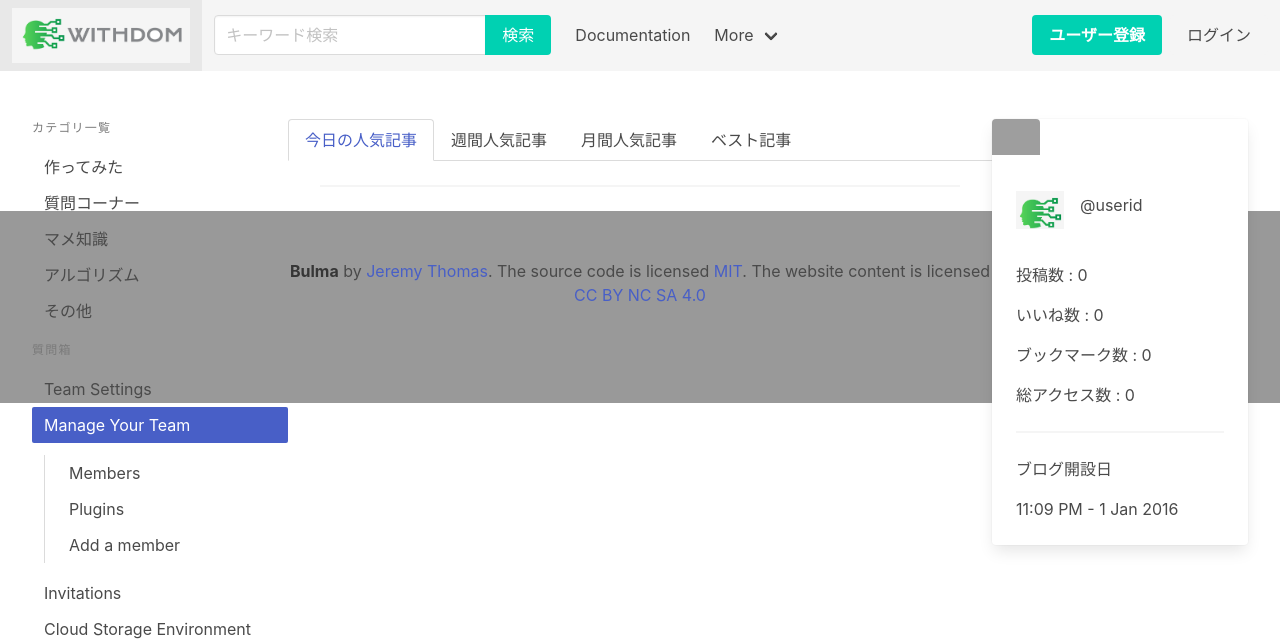
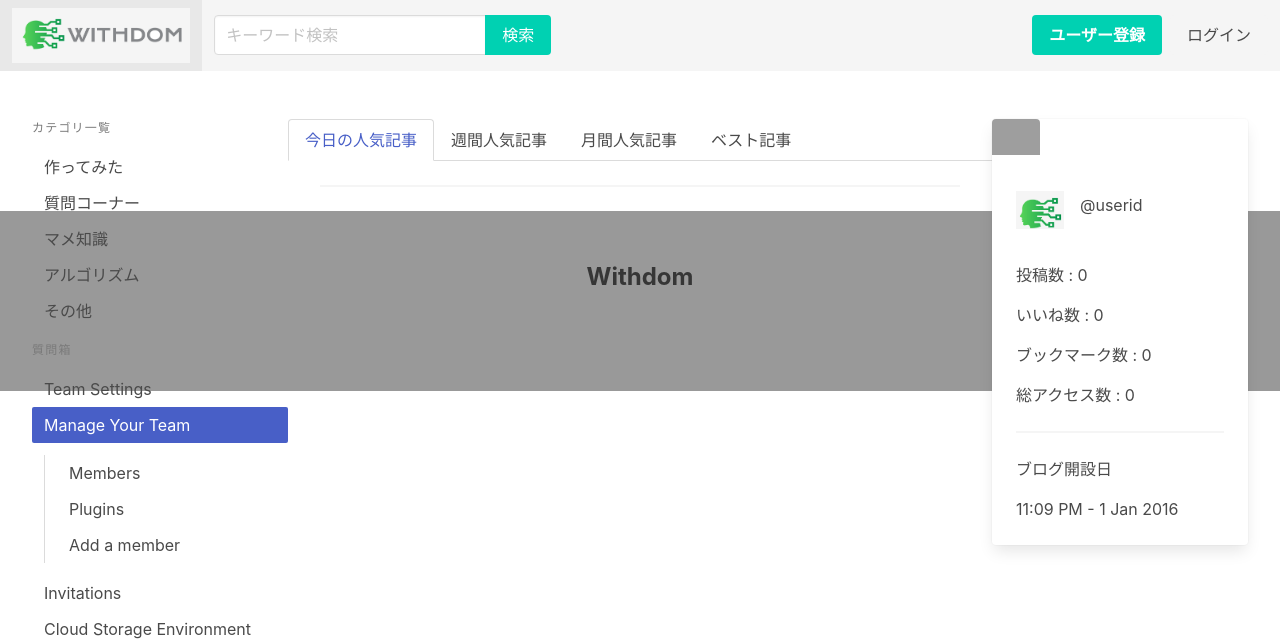
Before and after one commit to kisikisikisi/Withdom, a Django app: template app/posts/templates/posts/index.html in a window 1280 px wide. Shown: the top 640 px of the page. Run offline with Django 3.2, Linux system fonts and the light colour scheme; the template is opened without the code that fills it, so the values that code supplies are empty; some libraries are stand-ins or nearby versions; grey boxes are pictures that could not be loaded.

Commit message:
フッター部分とメニュー部分のデザインを微修正

```diff
--- a/app/posts/static/posts/css/index.css
+++ b/app/posts/static/posts/css/index.css
@@ -21,3 +21,8 @@
     width: 20%;
     margin-left: 2.5%;
 }
+
+.footer{
+    text-align: center;
+    font-size: x-large;
+}
--- a/app/posts/templates/posts/index.html
+++ b/app/posts/templates/posts/index.html
@@ -40,31 +40,6 @@
                     </div>
                 </div>
 
-                <a class="navbar-item">
-                    Documentation
-                </a>
-
-                <div class="navbar-item has-dropdown is-hoverable">
-                    <a class="navbar-link">
-                        More
-                    </a>
-
-                    <div class="navbar-dropdown">
-                        <a class="navbar-item">
-                            About
-                        </a>
-                        <a class="navbar-item">
-                            Jobs
-                        </a>
-                        <a class="navbar-item">
-                            Contact
-                        </a>
-                        <hr class="navbar-divider">
-                        <a class="navbar-item">
-                            アウト
-                        </a>
-                    </div>
-                </div>
             </div>
 
             <div class="navbar-end">
@@ -255,13 +230,7 @@
         {% endfor %}
     </div>
     <footer class="footer">
-        <div class="content has-text-centered">
-            <p>
-                <strong>Bulma</strong> by <a href="/">Jeremy Thomas</a>. The source code is licensed
-                <a href="/">MIT</a>. The website content
-                is licensed <a href="/">CC BY NC SA 4.0</a>
-            </p>
-        </div>
+        <strong>Withdom</strong>
     </footer>
 </body>
 
```
